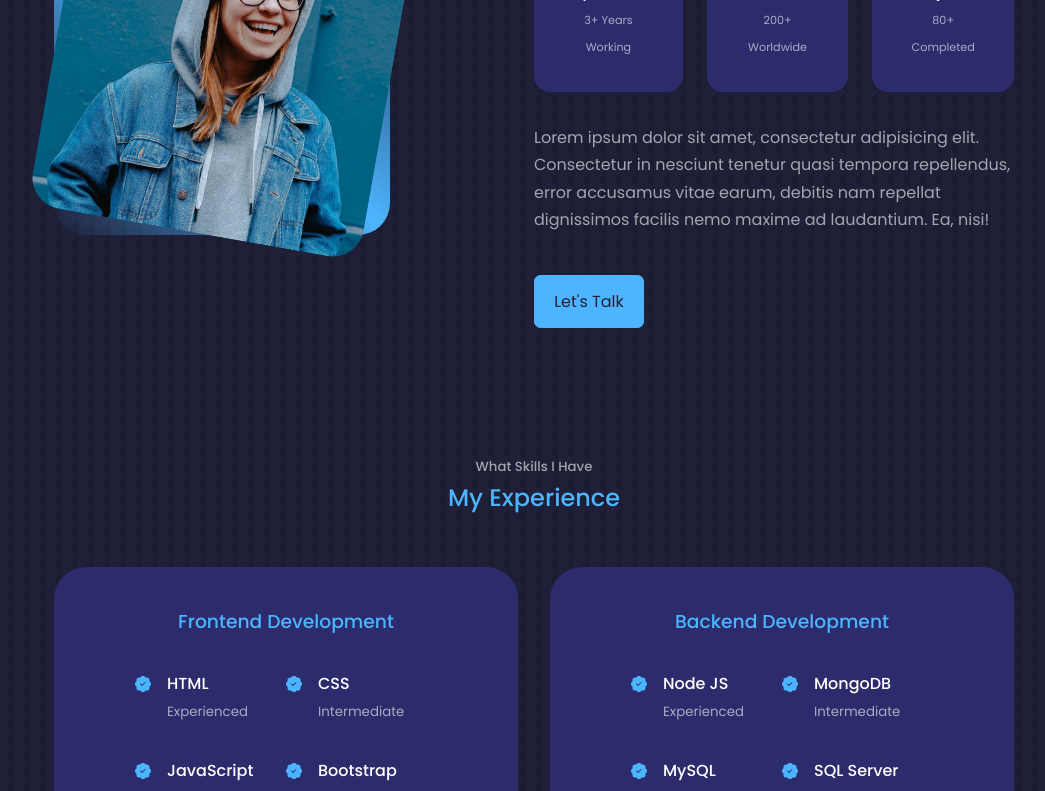
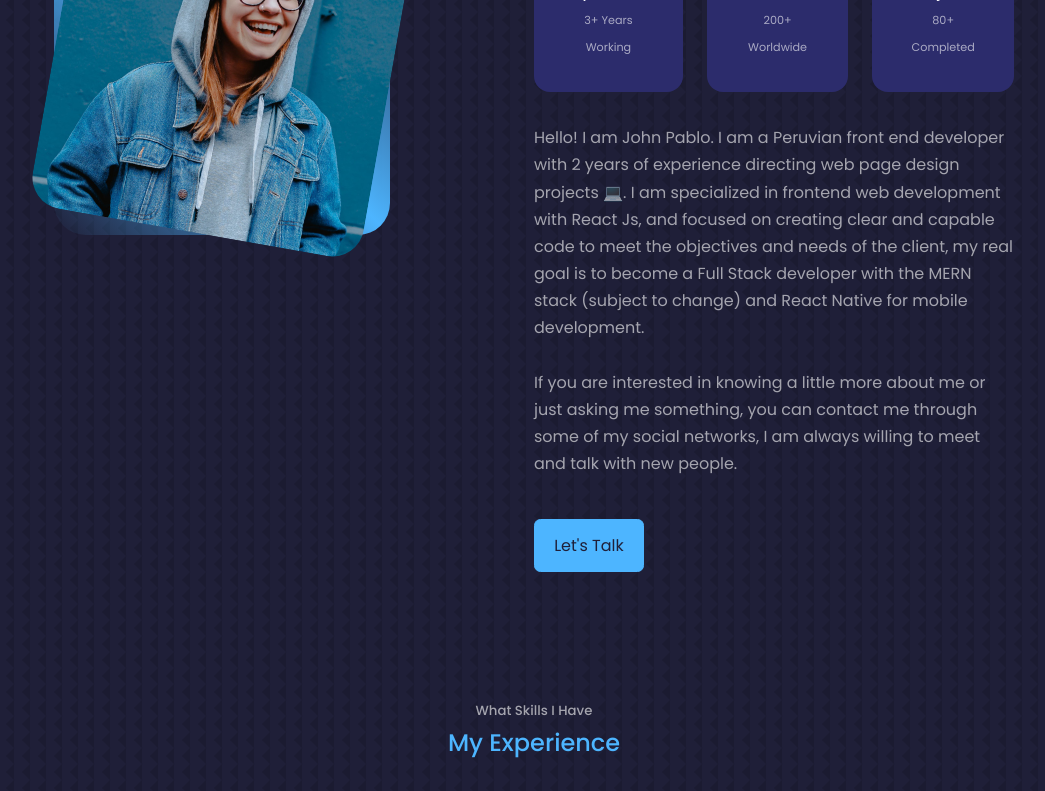
Before and after one commit to johnpablo7/portfolio-website, a React (Create React App) app: page / in a window 1280 px wide. Shown: the part 1140-1931 px from the top of the page, without its empty margins (106-1151 px from the left). Built offline with nearby package versions, Linux system fonts and the light colour scheme.

Commit message:
add content about me

```diff
--- a/src/components/about/About.jsx
+++ b/src/components/about/About.jsx
@@ -6,46 +6,54 @@ import { VscFolderLibrary } from "react-icons/vsc";
 
 export const About = () => {
   return (
-    <section id="about">
+    <section id='about'>
       <h5>Get To Know</h5>
       <h2>About Me</h2>
 
-      <div className="container about__container">
-        <div className="about__me">
-          <div className="about__me-image">
-            <img src={ME} alt="AboutImage" />
+      <div className='container about__container'>
+        <div className='about__me'>
+          <div className='about__me-image'>
+            <img src={ME} alt='AboutImage' />
           </div>
         </div>
 
-        <div className="about__content">
-          <div className="about__cards">
-            <article className="about__card">
-              <FaAward className="about__icon" />
+        <div className='about__content'>
+          <div className='about__cards'>
+            <article className='about__card'>
+              <FaAward className='about__icon' />
               <h5>Experience</h5>
               <small>3+ Years Working</small>
             </article>
 
-            <article className="about__card">
-              <FiUsers className="about__icon" />
+            <article className='about__card'>
+              <FiUsers className='about__icon' />
               <h5>Clients</h5>
               <small>200+ Worldwide</small>
             </article>
 
-            <article className="about__card">
-              <VscFolderLibrary className="about__icon" />
+            <article className='about__card'>
+              <VscFolderLibrary className='about__icon' />
               <h5>Projects</h5>
               <small>80+ Completed</small>
             </article>
           </div>
 
           <p>
-            Lorem ipsum dolor sit amet, consectetur adipisicing elit.
-            Consectetur in nesciunt tenetur quasi tempora repellendus, error
-            accusamus vitae earum, debitis nam repellat dignissimos facilis nemo
-            maxime ad laudantium. Ea, nisi!
+            Hello! I am John Pablo. I am a Peruvian front end developer with 2
+            years of experience directing web page design projects 💻. I am
+            specialized in frontend web development with React Js, and focused
+            on creating clear and capable code to meet the objectives and needs
+            of the client, my real goal is to become a Full Stack developer with
+            the MERN stack (subject to change) and React Native for mobile
+            development.
+            <br />
+            <br />
+            If you are interested in knowing a little more about me or just
+            asking me something, you can contact me through some of my social
+            networks, I am always willing to meet and talk with new people.
           </p>
 
-          <a href="#contact" className="btn btn-primary">
+          <a href='#contact' className='btn btn-primary'>
             Let's Talk
           </a>
         </div>
--- a/src/components/experience/Experience.jsx
+++ b/src/components/experience/Experience.jsx
@@ -10,18 +10,19 @@ export const Experience = () => {
       <div className='container experience__container'>
         <div className='experience__frontend'>
           <h3>Frontend Development</h3>
+
           <div className='experience__content'>
             <article className='experience__details'>
               <BsPatchCheckFill className='experience__details-icon' />
               <div>
-                <h4>HTML</h4>
+                <h4>HTML5</h4>
                 <small className='text-light'>Experienced</small>
               </div>
             </article>
             <article className='experience__details'>
               <BsPatchCheckFill className='experience__details-icon' />
               <div>
-                <h4>CSS</h4>
+                <h4>CSS3</h4>
                 <small className='text-light'>Intermediate</small>
               </div>
             </article>
@@ -35,7 +36,7 @@ export const Experience = () => {
             <article className='experience__details'>
               <BsPatchCheckFill className='experience__details-icon' />
               <div>
-                <h4>Bootstrap</h4>
+                <h4>Bootstrap5</h4>
                 <small className='text-light'>Experienced</small>
               </div>
             </article>
@@ -63,7 +64,7 @@ export const Experience = () => {
             <article className='experience__details'>
               <BsPatchCheckFill className='experience__details-icon' />
               <div>
-                <h4>Node JS</h4>
+                <h4>NodeJS</h4>
                 <small className='text-light'>Experienced</small>
               </div>
             </article>
--- a/src/components/header/Header.jsx
+++ b/src/components/header/Header.jsx
@@ -6,18 +6,18 @@ import { HeaderSocials } from "./HeaderSocials";
 export const Header = () => {
   return (
     <header>
-      <div className="container header__container">
+      <div className='container header__container'>
         <h5>Hello I'm</h5>
         <h1>John Pablo</h1>
-        <h5 className="text-light">Fullstack Developer</h5>
+        <h5 className='text-light'>Front end Developer</h5>
         <CTA />
         <HeaderSocials />
 
-        <div className="me">
-          <img src={ME} alt="me" />
+        <div className='me'>
+          <img src={ME} alt='me' />
         </div>
 
-        <a href="#contact" className="scroll__down">
+        <a href='#contact' className='scroll__down'>
           Scroll Down
         </a>
       </div>
```
